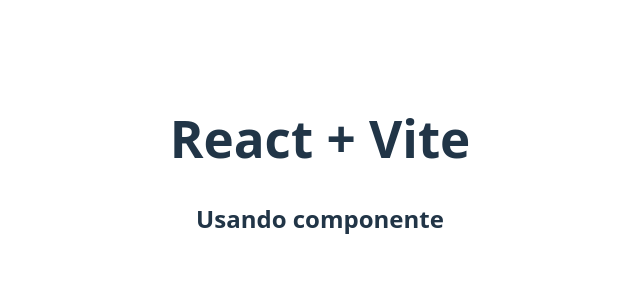
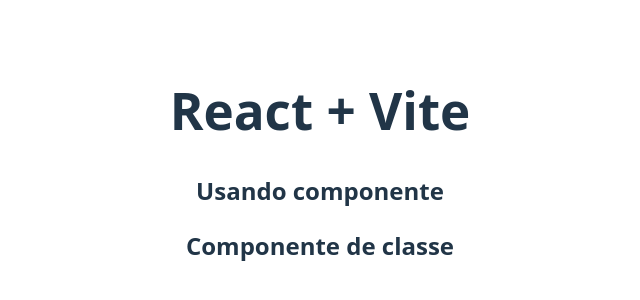
Before and after one commit to miltonlima/react-2025, a React (Vite) app in the folder 1_componentes/: page / in a window 1280 px wide. Shown: the part 234-534 px from the top of the page, without its empty margins (320-960 px from the left). Built offline with nearby package versions, Linux system fonts and the light colour scheme.

Commit message:
componente de classe

```diff
--- a/1_componentes/src/App.jsx
+++ b/1_componentes/src/App.jsx
@@ -2,7 +2,8 @@
 import './App.css'
 
 // Importar o componente o componente filho
-import FunctionalComponent from './components/FunctionalComponent'
+import FunctionalComponent from './components/FunctionalComponent';
+import ClassComponent from './components/ClassComponent';
 
 function App() {
 
@@ -11,6 +12,7 @@
       <h1>React + Vite</h1>
       {/* utilizando o componente importado no JSX */}
       <FunctionalComponent />
+      <ClassComponent />
     </>
   )
 }
--- a/1_componentes/src/components/ClassComponent.jsx
+++ b/1_componentes/src/components/ClassComponent.jsx
@@ -1,3 +1,5 @@
+import React from "react";
+
 class ClassComponent extends React.Component {
 
     render() {
```
